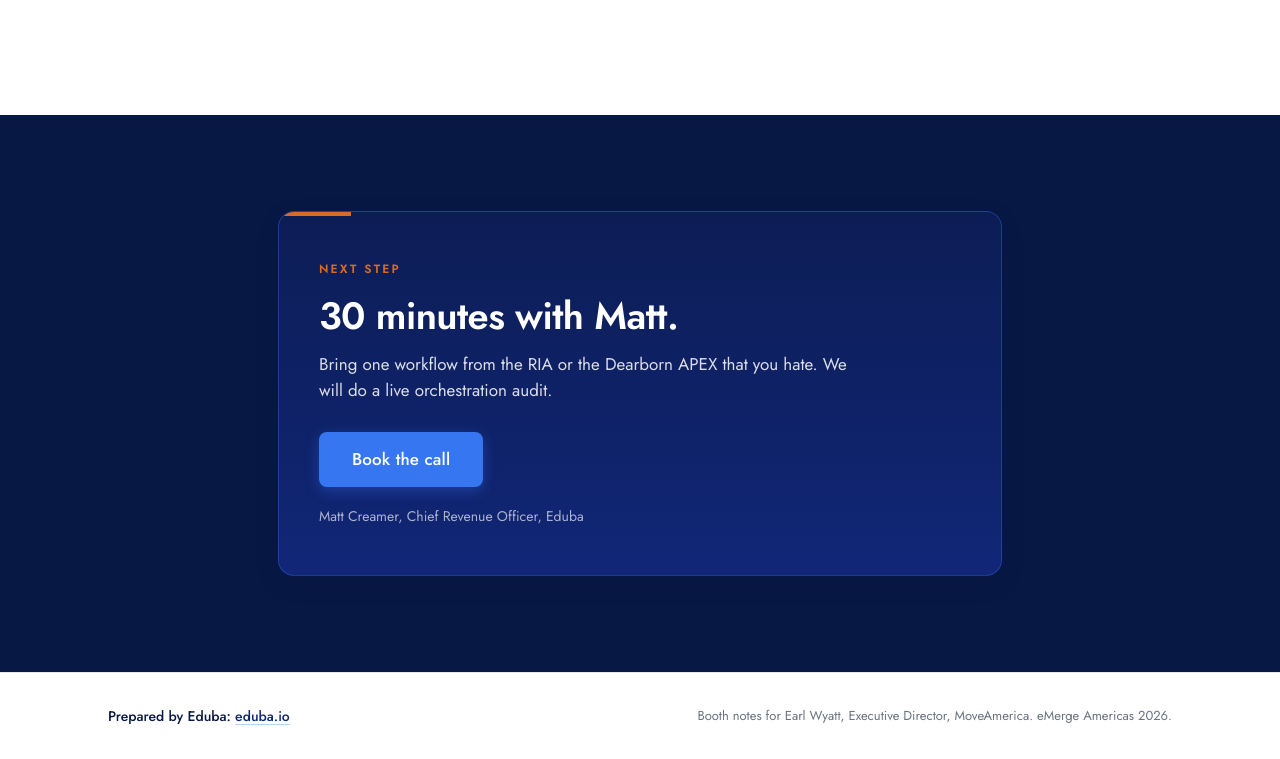
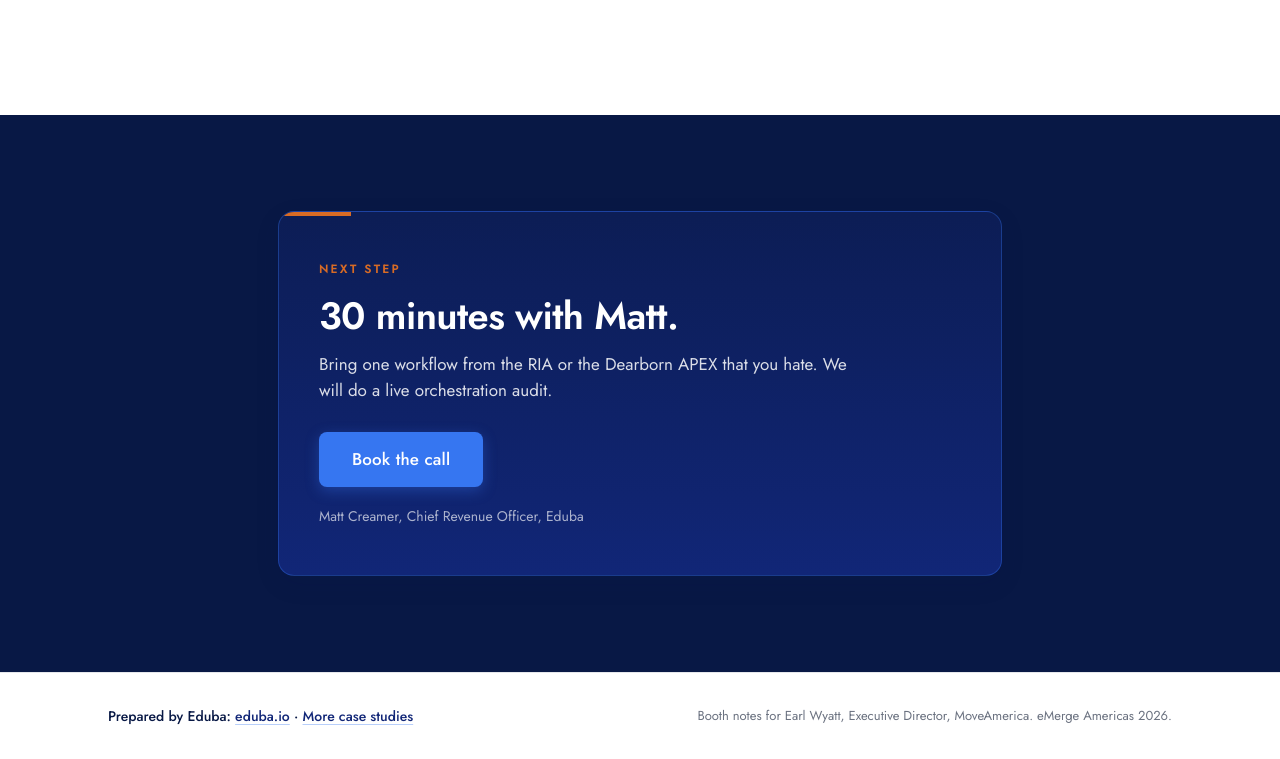
Before and after one commit to mattcreamer17-gif/moveamerica, a plain HTML site: page index.html in a window 1280 px wide. Shown: the part 2760-3519 px from the top of the page. Drawn offline with Linux system fonts and the light colour scheme.

Commit message:
Add eduba.io/works case studies link

```diff
--- a/index.html
+++ b/index.html
@@ -92,7 +92,7 @@
 
 <footer class="site-footer">
   <div class="container footer-inner">
-    <p class="footer-line">Prepared by Eduba: <a href="https://eduba.io/" target="_blank" rel="noopener">eduba.io</a></p>
+    <p class="footer-line">Prepared by Eduba: <a href="https://eduba.io/" target="_blank" rel="noopener">eduba.io</a> &middot; <a href="https://eduba.io/works" target="_blank" rel="noopener">More case studies</a></p>
     <p class="footer-meta">Booth notes for Earl Wyatt, Executive Director, MoveAmerica. eMerge Americas 2026.</p>
   </div>
 </footer>
```
